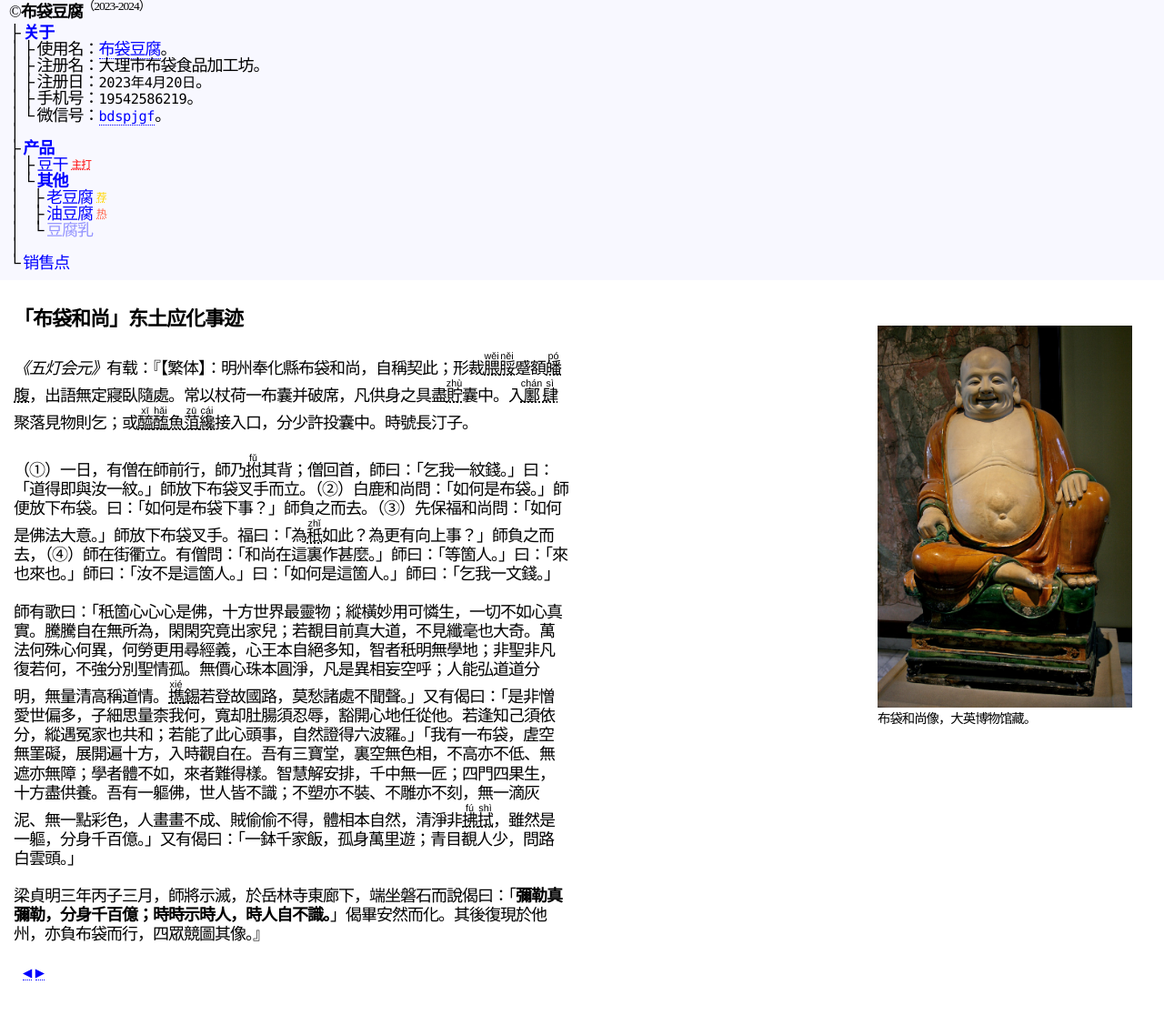
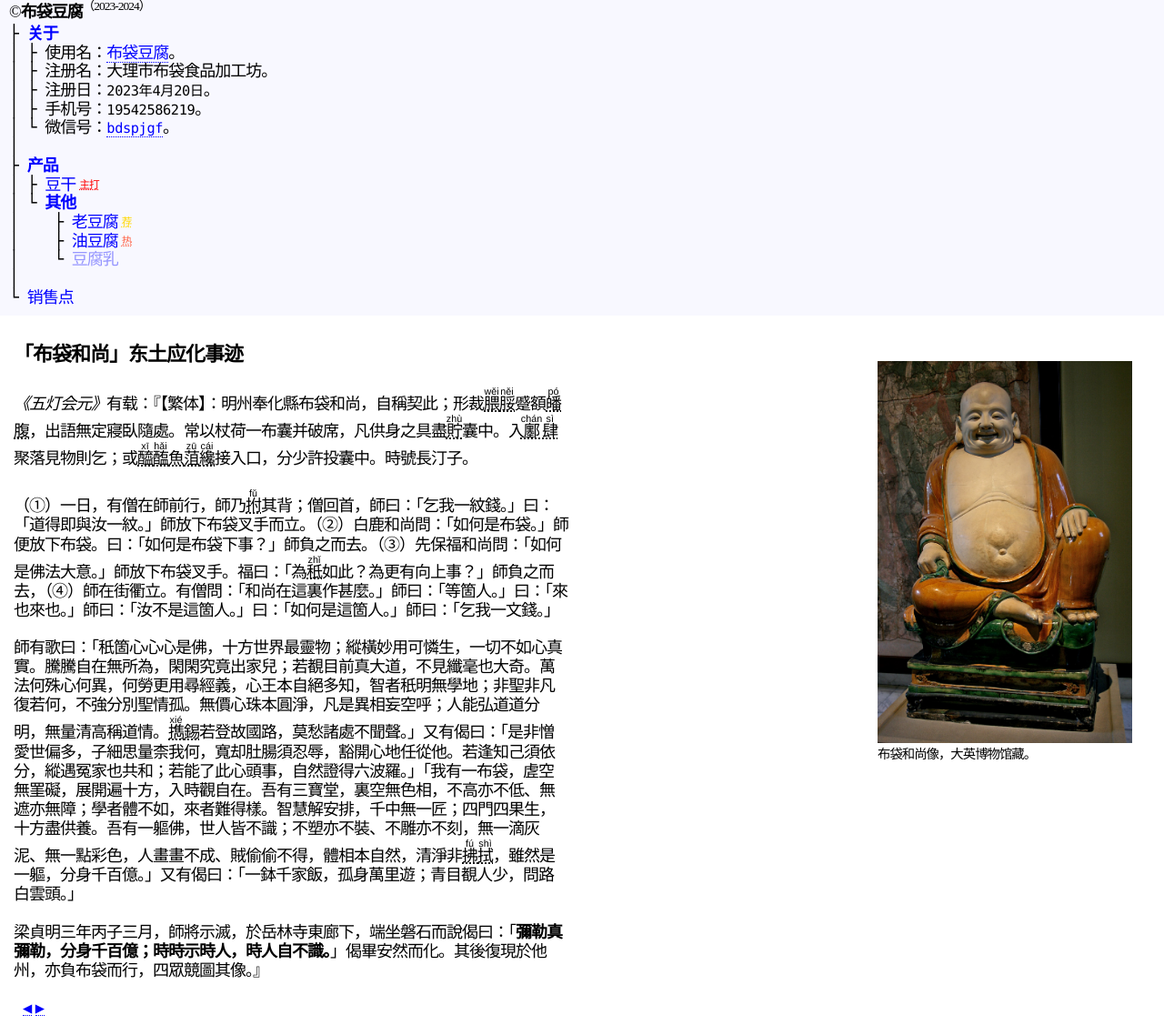
Before and after one commit to budaipro/budai, a Jekyll site: the page built from index.markdown, in a window 1280 px wide. Shown: the whole page at 91% size. Built offline with Jekyll 4.4.1, drawn with Linux system fonts in a browser that asks for light colours; some web fonts are replaced; before the commit the page ends 1088 px from its top, so only the background shows below that.

Commit message:
样式更新

```diff
--- a/css/main.scss
+++ b/css/main.scss
@@ -41,7 +41,8 @@ pre {
   width: 100%;
   padding: 27px 10px 10px;
   margin: 0;
-  font-family: simkai, simsun, simhei, serif;
+  font-family: menlo, consolas, simkai, simsun, simhei, serif;
+  line-height: 1.15;
   white-space: pre;
   overflow: scroll;
 }
```
